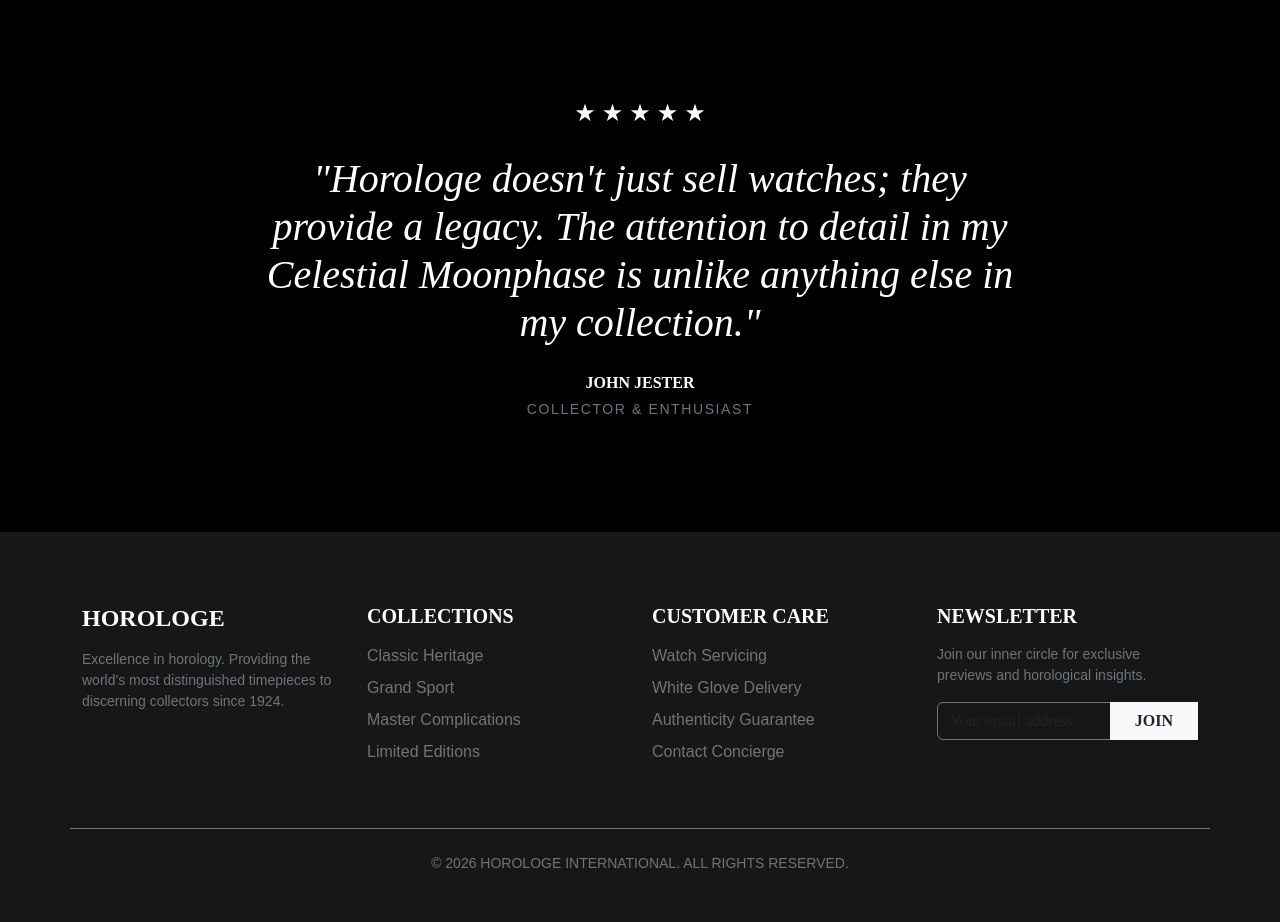
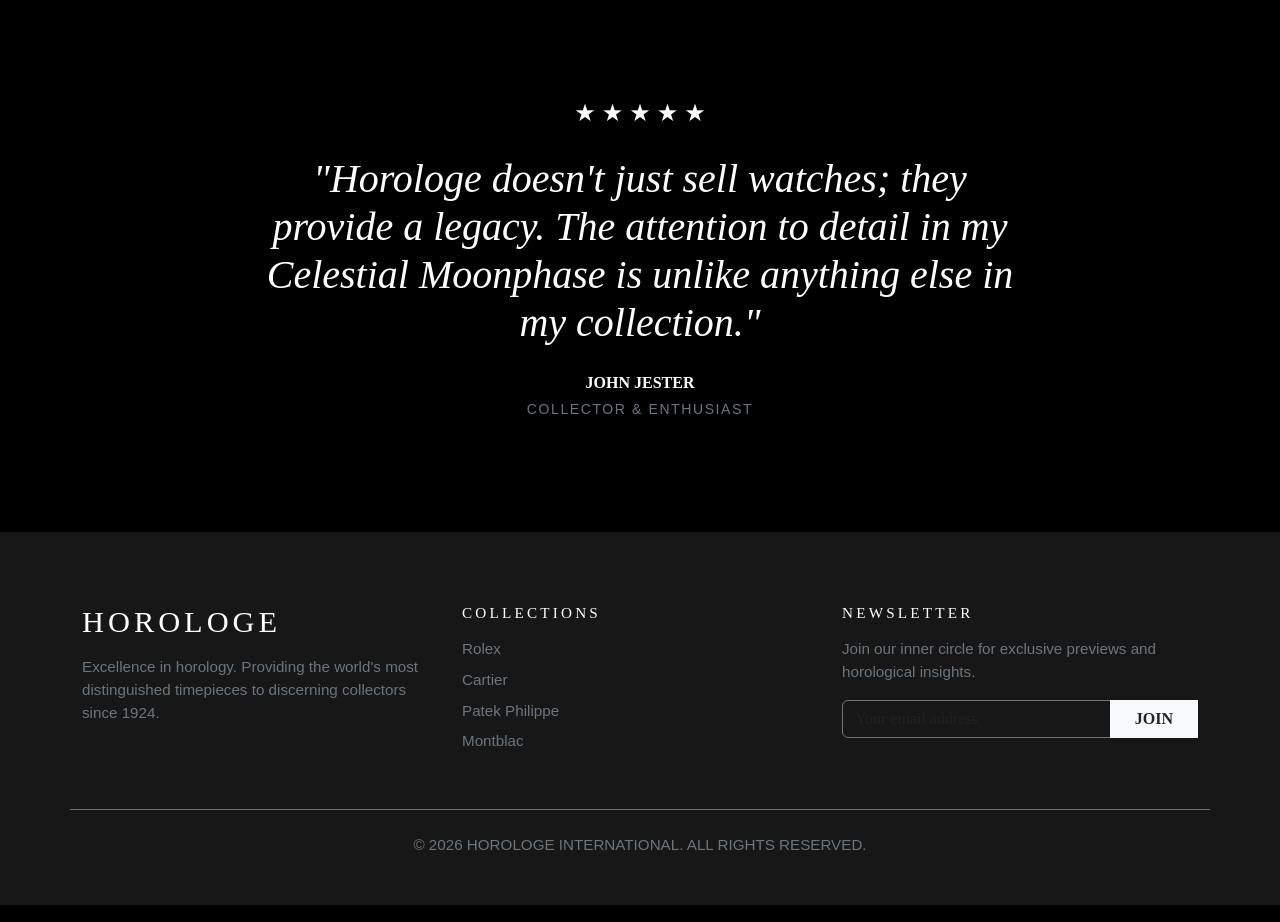
Before and after one commit to daleesl/Horologe, a PHP site: page /index.php in a window 1280 px wide. Shown: the part 2492-3414 px from the top of the page. Run offline with PHP 8.4, Linux system fonts and the light colour scheme; some web fonts are replaced.

Commit message:
update footer layout and content

```diff
--- a/includes/footer.php
+++ b/includes/footer.php
@@ -1,38 +1,27 @@
-     <footer class="text-secondary py-5" style="background-color: #171717;">
+     <footer class="site-footer text-secondary py-5">
          <div class="container">
              <div class="row g-4 py-4">
                  <!-- Brand Column -->
-                 <div class="col-lg-3 col-md-6">
-                     <h2 class="h4 fw-bold text-white mb-3">HOROLOGE</h2>
-                     <p class="small text-secondary">Excellence in horology. Providing the world's most distinguished timepieces to discerning collectors since 1924.</p>
+                 <div class="col-lg-4 col-md-6">
+                     <h2 class="footer-brand text-white mb-3 font-primary">HOROLOGE</h2>
+                     <p class="footer-text text-secondary mb-0">Excellence in horology. Providing the world's most distinguished timepieces to discerning collectors since 1924.</p>
                  </div>
 
                  <!-- Collections Column -->
-                 <div class="col-lg-3 col-md-6">
-                     <h5 class="text-uppercase text-white mb-3 fw-semibold">Collections</h5>
-                     <ul class="list-unstyled">
-                         <li class="mb-2"><a href="#" class="d-block text-secondary text-decoration-none">Classic Heritage</a></li>
-                         <li class="mb-2"><a href="#" class="d-block text-secondary text-decoration-none">Grand Sport</a></li>
-                         <li class="mb-2"><a href="#" class="d-block text-secondary text-decoration-none">Master Complications</a></li>
-                         <li class="mb-2"><a href="#" class="d-block text-secondary text-decoration-none">Limited Editions</a></li>
-                     </ul>
-                 </div>
-
-                 <!-- Customer Care Column -->
-                 <div class="col-lg-3 col-md-6">
-                     <h5 class="text-uppercase text-white mb-3 fw-semibold">Customer Care</h5>
-                     <ul class="list-unstyled">
-                         <li class="mb-2"><a href="#" class="d-block text-secondary text-decoration-none">Watch Servicing</a></li>
-                         <li class="mb-2"><a href="#" class="d-block text-secondary text-decoration-none">White Glove Delivery</a></li>
-                         <li class="mb-2"><a href="#" class="d-block text-secondary text-decoration-none">Authenticity Guarantee</a></li>
-                         <li class="mb-2"><a href="#" class="d-block text-secondary text-decoration-none">Contact Concierge</a></li>
+                 <div class="col-lg-4 col-md-6">
+                     <h5 class="footer-heading text-white mb-3">Collections</h5>
+                     <ul class="list-unstyled mb-0">
+                         <li class="mb-2"><a href="#" class="footer-link d-block text-secondary text-decoration-none">Rolex</a></li>
+                         <li class="mb-2"><a href="#" class="footer-link d-block text-secondary text-decoration-none">Cartier</a></li>
+                         <li class="mb-2"><a href="#" class="footer-link d-block text-secondary text-decoration-none">Patek Philippe</a></li>
+                         <li class="mb-2"><a href="#" class="footer-link d-block text-secondary text-decoration-none">Montblac</a></li>
                      </ul>
                  </div>
 
                  <!-- Newsletter Column -->
-                 <div class="col-lg-3 col-md-6">
-                     <h5 class="text-uppercase text-white mb-3 fw-semibold">Newsletter</h5>
-                     <p class="small mb-3 text-secondary">Join our inner circle for exclusive previews and horological insights.</p>
+                 <div class="col-lg-4 col-md-6">
+                     <h5 class="footer-heading text-white mb-3">Newsletter</h5>
+                     <p class="footer-text mb-3 text-secondary">Join our inner circle for exclusive previews and horological insights.</p>
                      <div class="input-group">
                          <input type="email" class="form-control bg-transparent text-white border-secondary" placeholder="Your email address" aria-label="Email address">
                          <button class="btn btn-light text-dark fw-semibold px-4" type="button">JOIN</button>
@@ -43,7 +32,7 @@
              <!-- Copyright -->
              <div class="row mt-4 pt-4 border-top border-secondary">
                  <div class="col-12 text-center">
-                     <p class="text-secondary small mb-0">© 2026 HOROLOGE INTERNATIONAL. ALL RIGHTS RESERVED.</p>
+                     <p class="footer-text text-secondary mb-0">© 2026 HOROLOGE INTERNATIONAL. ALL RIGHTS RESERVED.</p>
                  </div>
              </div>
          </div>
```
